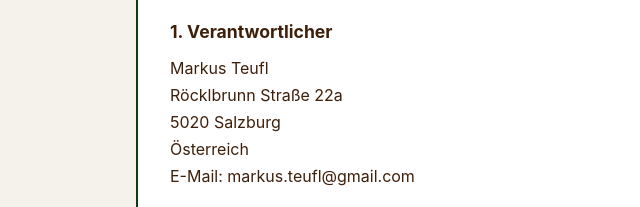
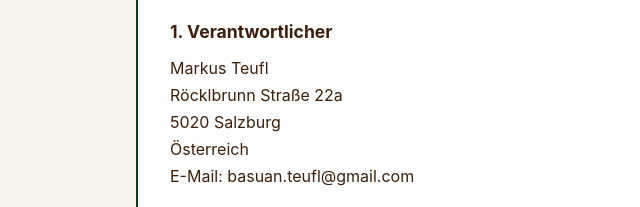
Before and after one commit to basuan-cpu/flitzepfeil, a plain HTML site: page index.html in a window 1280 px wide. Shown: the part 529-736 px from the top of the page, 128-768 px from the left. Drawn offline with Linux system fonts and the light colour scheme.

Commit message:
Update email address in index.html

```diff
--- a/index.html
+++ b/index.html
@@ -123,7 +123,7 @@
             Röcklbrunn Straße 22a<br>
             5020 Salzburg<br>
             Österreich<br>
-            E-Mail: markus.teufl@gmail.com
+            E-Mail: basuan.teufl@gmail.com
         </address>
 
         <h3>2. Welche Daten werden gespeichert?</h3>
```
